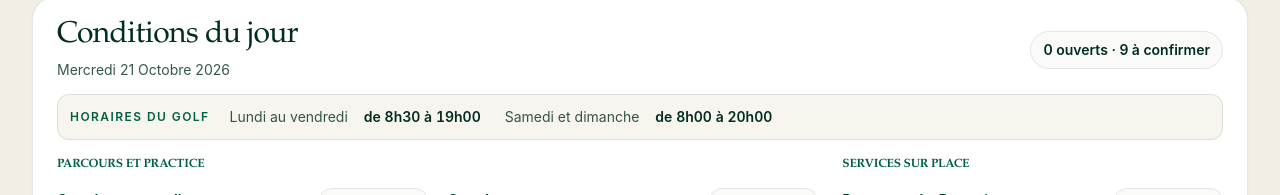
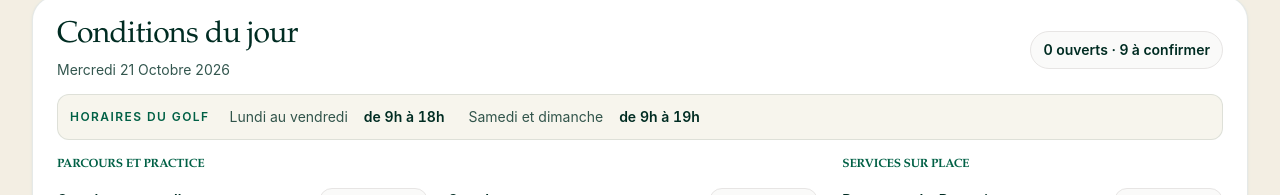
Before and after one commit to Pricelite/website-golfmarcilly, a Next.js app: page / in a window 1280 px wide. Shown: the part 739-934 px from the top of the page. Built offline with nearby package versions, Linux system fonts and the light colour scheme.

Commit message:
Update golf opening hours

```diff
--- a/src/data/site.ts
+++ b/src/data/site.ts
@@ -1,6 +1,6 @@
 const golfOpeningSchedule = [
-  { days: "Lundi au vendredi", hours: "de 8h30 à 19h00" },
-  { days: "Samedi et dimanche", hours: "de 8h00 à 20h00" },
+  { days: "Lundi au vendredi", hours: "de 9h à 18h" },
+  { days: "Samedi et dimanche", hours: "de 9h à 19h" },
 ] as const;
 const golfOpeningHours = golfOpeningSchedule.map(slot => `${slot.days} ${slot.hours}`).join(". ");
 
```
